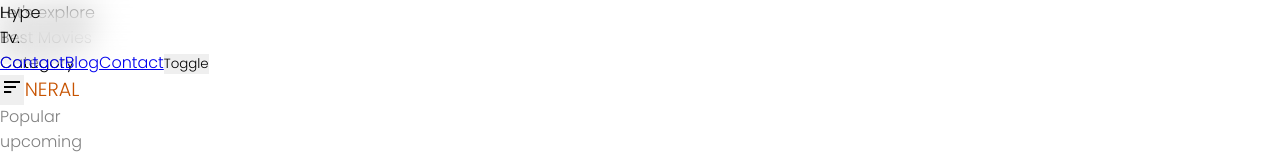
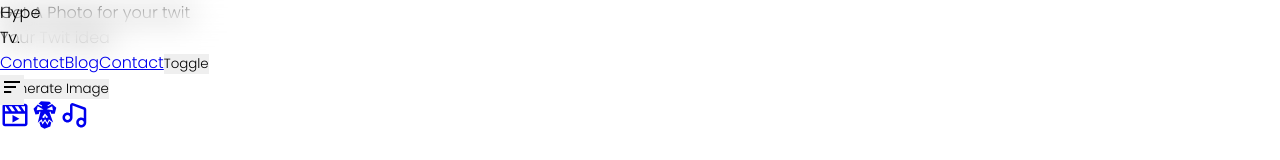
Before and after one commit to Dxtobi/NetTv, a React (Create React App) app: page /twit-imgs in a window 1280 px wide. Shown: the top 160 px of the page. Built offline with nearby package versions, Linux system fonts and the light colour scheme; no server answers.

Commit message:
added twit image generator

```diff
--- a/package.json
+++ b/package.json
@@ -9,6 +9,7 @@
     "@testing-library/user-event": "^13.5.0",
     "axios": "^1.2.1",
     "framer-motion": "^7.8.0",
+    "openai": "^3.1.0",
     "react": "^18.2.0",
     "react-dom": "^18.2.0",
     "react-icons": "^4.7.1",
--- a/src/App.js
+++ b/src/App.js
@@ -3,9 +3,9 @@ import { Routes, Route, Navigate} from 'react-router-dom'
 import { Footer } from './components/Footer';
 import { Header } from './components/Header';
 import { Anime } from './pages/Animie';
-import AuthPage from './pages/AuthPage';
-import { Game } from './pages/GameUi';
-import { HomePage } from './pages/HomePage';
+//import AuthPage from './pages/AuthPage';
+//import { Game } from './pages/GameUi';
+import TwitApi from './pages/TweetGenerator';
 import Movie from './pages/Movie';
 import { Movies } from './pages/Movies';
 //import styles from './styles';
@@ -24,7 +24,7 @@ function App() {
           <Route path='/' exact element={<Movies />} />
           <Route path='/movie' exact element={<Movie />} />
           <Route path='/anime' exact element={<Anime/>}/>
-          <Route path='/auth' exact element={authenticated ? <Navigate to='/'/> : <AuthPage/>}/>
+          <Route path='/twit-imgs' exact element={ <TwitApi/>}/>
           <Route path='*' exact element={<Movies/>}/>
         </Routes>
         <Footer/>
--- /dev/null
+++ b/src/pages/TweetGenerator.js
@@ -0,0 +1,42 @@
+import React, { useState } from 'react';
+import openai from 'openai';
+
+const TwitApi = () => {
+  const [tweet, setTweet] = useState('');
+  const [imageUrl, setImageUrl] = useState('');
+
+  const handleChange = (event) => {
+    setTweet(event.target.value);
+  };
+
+  const handleSubmit = (event) => {
+    event.preventDefault();
+
+    openai.apiKey = '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';
+
+    openai.getImage({
+      model: 'image-alpha-001',
+      prompt: tweet,
+    }).then((response) => {
+      setImageUrl(response.data.url);
+    });
+  };
+
+  return (
+    <div className='twitter-api-div'>
+        <div className='page-header-twit'>
+            Get A Photo for your twit
+        </div>
+      <form className='twitter-form' onSubmit={handleSubmit}>
+        <div className='form-input-div'>
+         <div>Your Twit idea</div>
+          <input type="text" value={tweet} onChange={handleChange} className='twit-idea-input'/>
+        </div>
+        <input type="submit" value="Generate Image"  className='twit-img-generate-btn'/>
+      </form>
+      {imageUrl && <img src={imageUrl} alt="Generated Image" className='twit-generated-img'/>}
+    </div>
+  );
+};
+
+export default TwitApi;
--- a/src/styles/special.css
+++ b/src/styles/special.css
@@ -112,12 +112,13 @@ a.watch-link {
     border-radius: 1rem;
 }
 .single-post {
-    color: white;
     background: #000004;
+    color: #fff;
+    margin-top: 4rem;
+    min-height: 100vh;
     width: 100%;
+    padding-bottom: 15rem;
     z-index: 20;
-    min-height: 100vh;
-    margin-top: 4rem;
 }
 .search-container {
     width: 100%;
```
Also changed, not shown: 1 other file (tests, documents, lock files or other folders).
